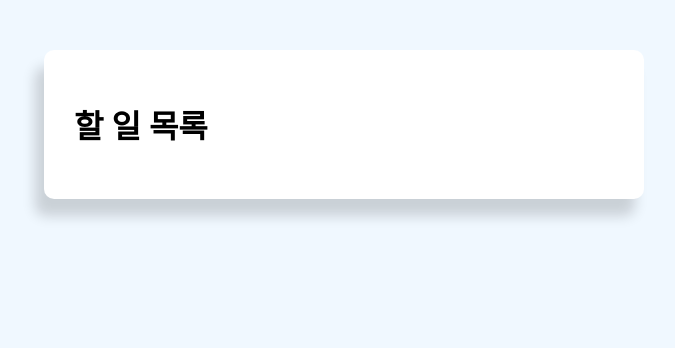
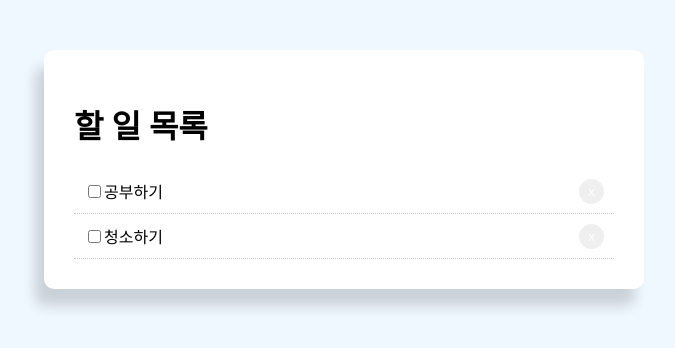
Before and after one commit to chaeyeon-yang/react-todo-app, a React (Create React App) app: page / in a window 1280 px wide. Shown: the top 348 px of the page, without its empty margins (296-971 px from the left). Built offline with nearby package versions, Linux system fonts and the light colour scheme.

Commit message:
Docs: 추가 to-do list

```diff
--- a/src/App.js
+++ b/src/App.js
@@ -2,6 +2,22 @@
 import "./App.css";
 
 export default class App extends Component {
+    btnStyle = {
+        color: "#fff",
+        border: "none",
+        padding: "5px 9px",
+        borderRadius: "50%",
+        cursor: "pointer",
+        float: "right",
+    };
+
+    getStyle = () => {
+        return {
+            padding: "10px",
+            borderBottom: "1px #ccc dotted",
+            textDecoration: "none",
+        };
+    };
     render() {
         return (
             <div className="container">
@@ -9,6 +25,17 @@
                     <div className="title">
                         <h1>할 일 목록</h1>
                     </div>
+
+                    <div style={this.getStyle()}>
+                        <input type="checkbox" defaultChecked={false}></input>
+                        공부하기
+                        <button style={this.btnStyle}>x</button>
+                    </div>
+                    <div style={this.getStyle()}>
+                        <input type="checkbox" defaultChecked={false}></input>
+                        청소하기
+                        <button style={this.btnStyle}>x</button>
+                    </div>
                 </div>
             </div>
         );
```
